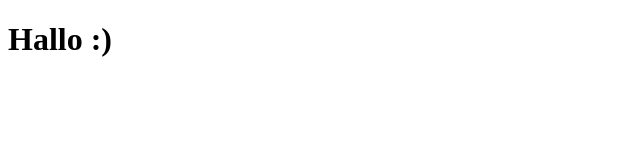
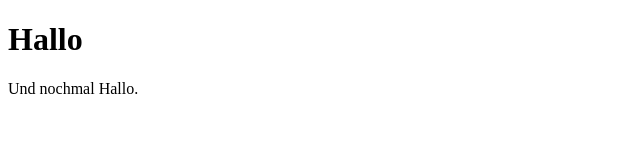
Before and after one commit to alinakle/GIS2020, a plain HTML site: page Aufgabe0/index.html in a window 1280 px wide. Shown: the whole page, without its empty margins (0-640 px from the left). Drawn offline with Linux system fonts and the light colour scheme.

Commit message:
Aufgabe0 verbessert

```diff
--- a/Aufgabe0/index.html
+++ b/Aufgabe0/index.html
@@ -7,7 +7,8 @@
 </head>
 <body>
     <h1>
-        Hallo :)
+        Hallo
     </h1>
+    <p>Und nochmal Hallo.</p>
 </body>
 </html>
```
